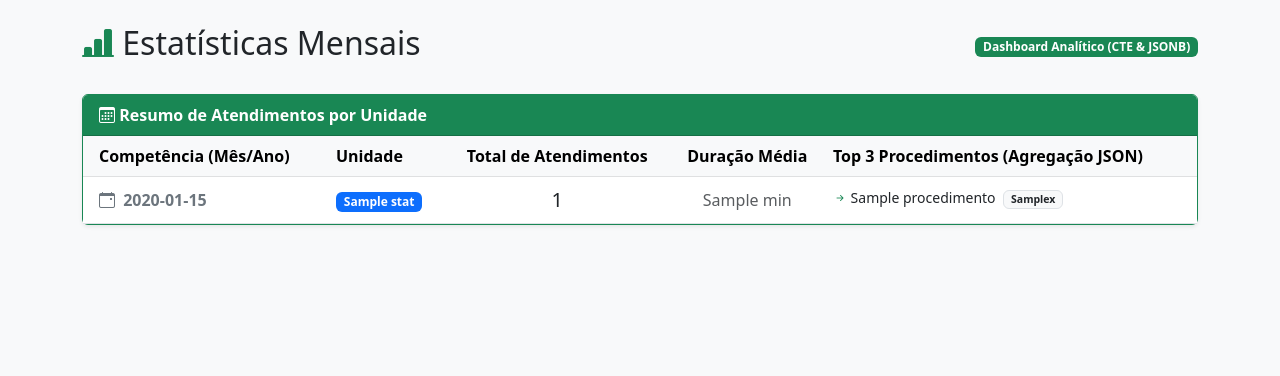
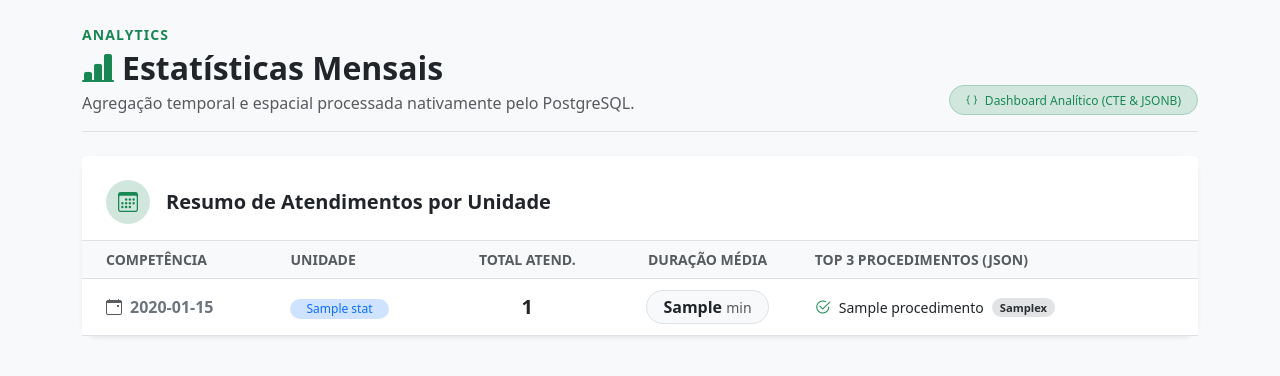
Before and after one commit to antoniofpneto/Sistema-de-Gestao-Hospitalar-Dra-Yuska-Maritan-Brito-Projeto-Banco-de-Dados-, a Flask app: template app/templates/estatisticas_mensais.html in a window 1280 px wide. Shown: the part 80-456 px from the top of the page. Run offline with Flask 3, Linux system fonts and the light colour scheme; the template is opened without the code that fills it: most values are stand-ins (such as "Sample title", 1, 10 or a date in 2020); some libraries are stand-ins or nearby versions.

Commit message:
style(views): aplica design corporativo no dashboard analitico mensal de procedimentos

```diff
--- a/app/templates/estatisticas_mensais.html
+++ b/app/templates/estatisticas_mensais.html
@@ -1,58 +1,88 @@
 {% extends 'base.html' %}
 
 {% block content %}
-<div class="d-flex justify-content-between align-items-center mb-4">
-    <h2><i class="bi bi-bar-chart-line-fill text-success"></i> Estatísticas Mensais</h2>
-    <span class="badge bg-success text-white">Dashboard Analítico (CTE & JSONB)</span>
+<!-- ============================================================ -->
+<!-- CABEÇALHO -->
+<!-- ============================================================ -->
+<div class="d-flex flex-wrap justify-content-between align-items-end gap-3 mb-4 pb-3 border-bottom">
+    <div>
+        <span class="text-uppercase small fw-semibold text-success d-block mb-1" style="letter-spacing:.08em;">
+            Analytics
+        </span>
+        <h2 class="fw-bold text-dark mb-1">
+            <i class="bi bi-bar-chart-line-fill text-success me-2"></i>Estatísticas Mensais
+        </h2>
+        <p class="text-muted mb-0">Agregação temporal e espacial processada nativamente pelo PostgreSQL.</p>
+    </div>
+    <span class="badge bg-success-subtle text-success border border-success-subtle rounded-pill px-3 py-2 fw-medium" title="Uso de CTE e JSONB_AGG">
+        <i class="bi bi-braces me-1"></i> Dashboard Analítico (CTE & JSONB)
+    </span>
 </div>
 
-<div class="card shadow-sm border-success">
-    <div class="card-header bg-success text-white fw-bold">
-        <i class="bi bi-calendar3"></i> Resumo de Atendimentos por Unidade
+<!-- ============================================================ -->
+<!-- CONTEÚDO PRINCIPAL (CARD & TABELA) -->
+<!-- ============================================================ -->
+<div class="card border-0 shadow-sm rounded-4 mb-5">
+    <div class="card-header bg-white border-bottom pt-4 px-4 pb-3 d-flex align-items-center gap-3">
+        <div class="bg-success-subtle text-success rounded-circle d-flex align-items-center justify-content-center" style="width: 44px; height: 44px;">
+            <i class="bi bi-calendar3 fs-5"></i>
+        </div>
+        <h5 class="fw-bold text-dark mb-0">Resumo de Atendimentos por Unidade</h5>
     </div>
+
     <div class="card-body p-0">
         <div class="table-responsive">
-            <table class="table table-hover align-middle mb-0">
+            <table class="table table-hover align-middle mb-0 custom-table">
                 <thead class="table-light">
                     <tr>
-                        <th class="ps-3">Competência (Mês/Ano)</th>
-                        <th>Unidade</th>
-                        <th class="text-center">Total de Atendimentos</th>
-                        <th class="text-center">Duração Média</th>
-                        <th>Top 3 Procedimentos (Agregação JSON)</th>
+                        <th class="ps-4 text-uppercase small text-muted fw-semibold">Competência</th>
+                        <th class="text-uppercase small text-muted fw-semibold">Unidade</th>
+                        <th class="text-center text-uppercase small text-muted fw-semibold">Total Atend.</th>
+                        <th class="text-center text-uppercase small text-muted fw-semibold">Duração Média</th>
+                        <th class="text-uppercase small text-muted fw-semibold pe-4">Top 3 Procedimentos (JSON)</th>
                     </tr>
                 </thead>
                 <tbody>
                     {% for stat in estatisticas %}
                     <tr>
-                        <td class="ps-3 fw-bold text-secondary">
-                            <i class="bi bi-calendar-event me-1"></i> {{ stat.mes.strftime('%m/%Y') }}
-                        </td>
-                        <td><span class="badge bg-primary">{{ stat.nome_unidade }}</span></td>
-                        <td class="text-center fs-5 fw-medium">{{ stat.total_atendimentos }}</td>
-                        <td class="text-center">
-                            <span class="text-muted">{{ stat.media_duracao_minutos }} min</span>
+                        <td class="ps-4 fw-bold text-secondary">
+                            <div class="d-flex align-items-center gap-2">
+                                <i class="bi bi-calendar-event text-muted"></i>
+                                <span>{{ stat.mes.strftime('%m/%Y') }}</span>
+                            </div>
                         </td>
                         <td>
+                            <span class="badge bg-primary-subtle text-primary rounded-pill fw-medium px-3 py-1">{{ stat.nome_unidade }}</span>
+                        </td>
+                        <td class="text-center">
+                            <span class="fs-5 fw-bold text-dark">{{ stat.total_atendimentos }}</span>
+                        </td>
+                        <td class="text-center">
+                            <div class="d-inline-flex align-items-center bg-light border rounded-pill px-3 py-1">
+                                <span class="text-dark fw-semibold">{{ stat.media_duracao_minutos }} <small class="text-muted fw-normal">min</small></span>
+                            </div>
+                        </td>
+                        <td class="pe-4 py-3">
                             <!-- Iteração nativa sobre a lista de dicionários gerada pelo JSONB_AGG -->
                             {% if stat.procedimentos_mais_comuns %}
-                                <ul class="list-unstyled mb-0 small">
+                                <div class="d-flex flex-column gap-2">
                                     {% for proc in stat.procedimentos_mais_comuns %}
-                                    <li class="mb-1">
-                                        <i class="bi bi-arrow-right-short text-success fw-bold"></i>
-                                        {{ proc.procedimento }}
-                                        <span class="badge bg-light text-dark border ms-1">{{ proc.qtd_vezes }}x</span>
-                                    </li>
+                                    <div class="d-flex align-items-center gap-2">
+                                        <i class="bi bi-check2-circle text-success"></i>
+                                        <span class="fw-medium text-dark small">{{ proc.procedimento }}</span>
+                                        <span class="badge bg-secondary-subtle text-secondary-emphasis rounded-pill px-2 py-1" style="font-size: 0.7rem;">{{ proc.qtd_vezes }}x</span>
+                                    </div>
                                     {% endfor %}
-                                </ul>
+                                </div>
                             {% else %}
-                                <span class="text-muted small fst-italic">Nenhum procedimento registrado.</span>
+                                <span class="text-muted small fst-italic"><i class="bi bi-dash me-1"></i>Nenhum procedimento</span>
                             {% endif %}
                         </td>
                     </tr>
                     {% else %}
                     <tr>
                         <td colspan="5" class="text-center text-muted py-5">
+                            <i class="bi bi-bar-chart-x fs-3 d-block mb-2 text-body-tertiary"></i>
                             Nenhum dado estatístico disponível no momento.
                         </td>
                     </tr>
@@ -62,4 +92,11 @@
         </div>
     </div>
 </div>
+
+<style>
+    /* Suaviza a transição do hover na tabela */
+    .custom-table tbody tr {
+        transition: background-color 0.15s ease-in-out;
+    }
+</style>
 {% endblock %}
```
